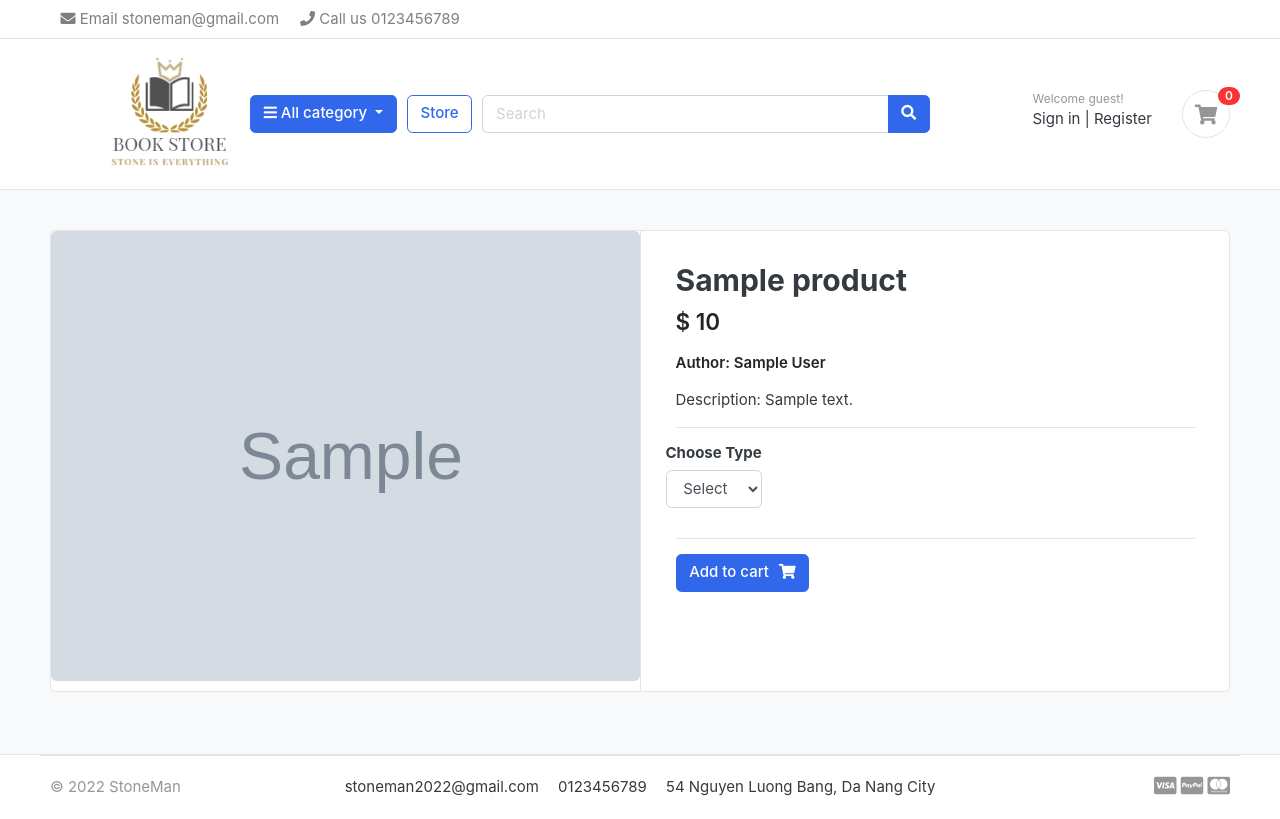
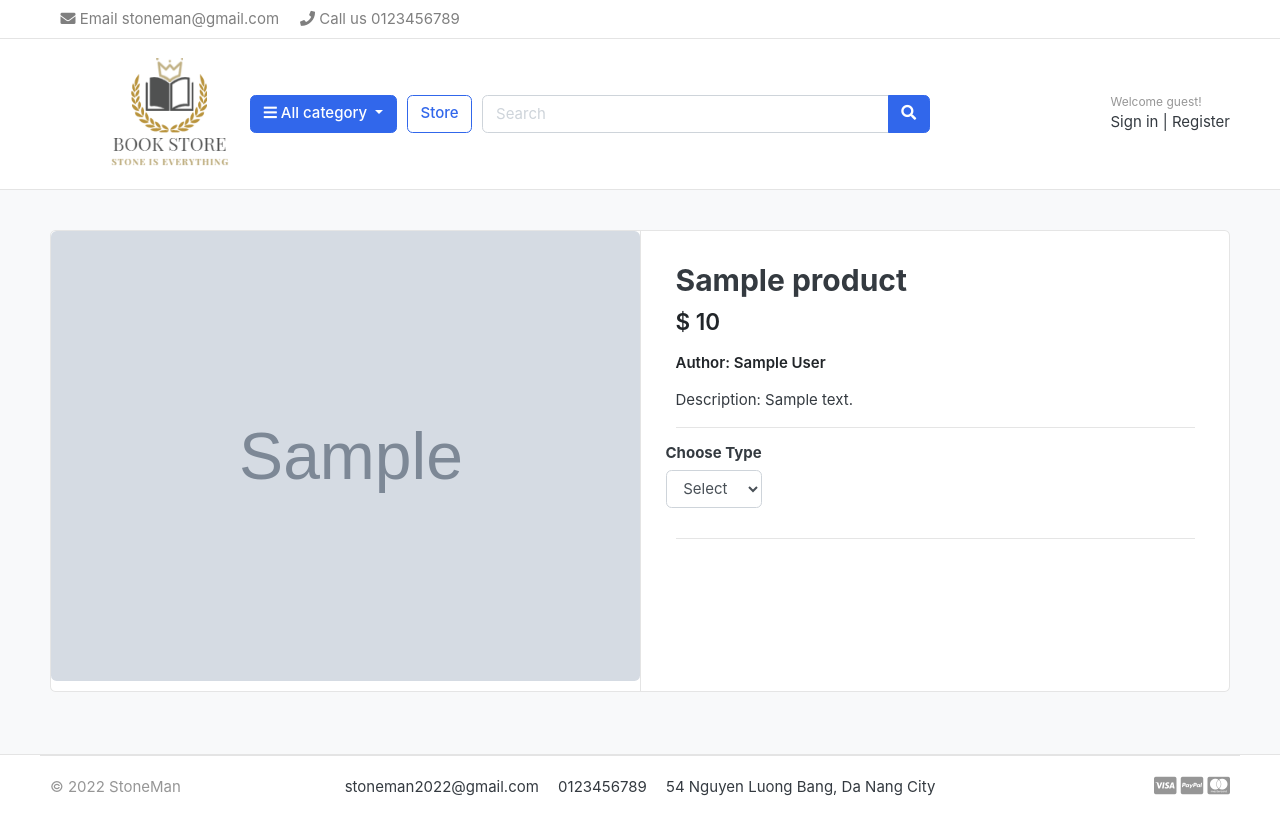
Before and after one commit to hieu1505/Book-store, a Django app: a page that uses templates/includes/navbar.html in a window 1280 px wide. Run offline with Django 4.2, Linux system fonts and the light colour scheme; tables that the repository leaves empty hold one stand-in row (values such as "Sample post"); grey boxes marked "Sample" are stand-in pictures; some libraries are stand-ins or nearby versions; some web fonts are replaced.

Commit message:
Change Title

```diff
--- a/templates/includes/navbar.html
+++ b/templates/includes/navbar.html
@@ -75,15 +75,15 @@
                             <div class="widget-header">
                                 <small class="title text-muted">Welcome {{ user.last_name }} {{ user.first_name }}!</small>
                                 <div>
-                                    <a href="{% url 'dashboard' %}">Profile</a> <span class="dark-transp"> | </span>
+                                    {% comment %} <a href="{% url 'dashboard' %}">Profile</a> <span class="dark-transp"> | </span> {% endcomment %}
                                     <a href="{% url 'logout' %}"> Logout</a>
                                 </div>
                             </div>
                         {% endif %}
-                        <a href="{% url 'cart' %}" class="widget-header pl-3 ml-3">
+                        {% comment %} <a href="{% url 'cart' %}" class="widget-header pl-3 ml-3">
                             <div class="icon icon-sm rounded-circle border"><i class="fa fa-shopping-cart"></i></div>
                             <span class="badge badge-pill badge-danger notify">{{ cart_count }}</span>
-                        </a>
+                        </a> {% endcomment %}
                     </div> <!-- widgets-wrap.// -->
                 </div> <!-- col.// -->
             </div> <!-- row.// -->
--- a/templates/store/product_detail.html
+++ b/templates/store/product_detail.html
@@ -67,21 +67,19 @@
                                     <select name="type" class="form-control" required>
                                         <option value="" disabled selected>Select</option>
                                         {% for i in single_product.variation_set.types %}
-                                        <option value="{{ i.variation_value | lower }}">{{ i.variation_value | capfirst
-                                            }}</option>
+                                        <option value="{{ i.variation_value | lower }}">{{ i.variation_value | capfirst }}</option>
                                         {% endfor %}
                                     </select>
                                 </div>
                             </div> <!-- row.// -->
                             <hr>
 
-                            {% if single_product.stock <= 0 %} <h5 class="text-danger">Out of Stock </h5>
-                                {% else %}
-
-                                <button type="submit" class="btn  btn-primary"> <span class="text">Add to cart</span><i
-                                        class="fas fa-shopping-cart"></i> </button>
-
-                                {% endif %}
+                            {% if single_product.stock <= 0 %}
+                                <h5 class="text-danger">Out of Stock </h5>
+                            {% else %}
+                                {% comment %} <button type="submit" class="btn  btn-primary"> <span class="text">Add to cart</span><i
+                                class="fas fa-shopping-cart"></i> </button> {% endcomment %}
+                            {% endif %}
 
                         </article> <!-- product-info-aside .// -->
                     </form>
```
